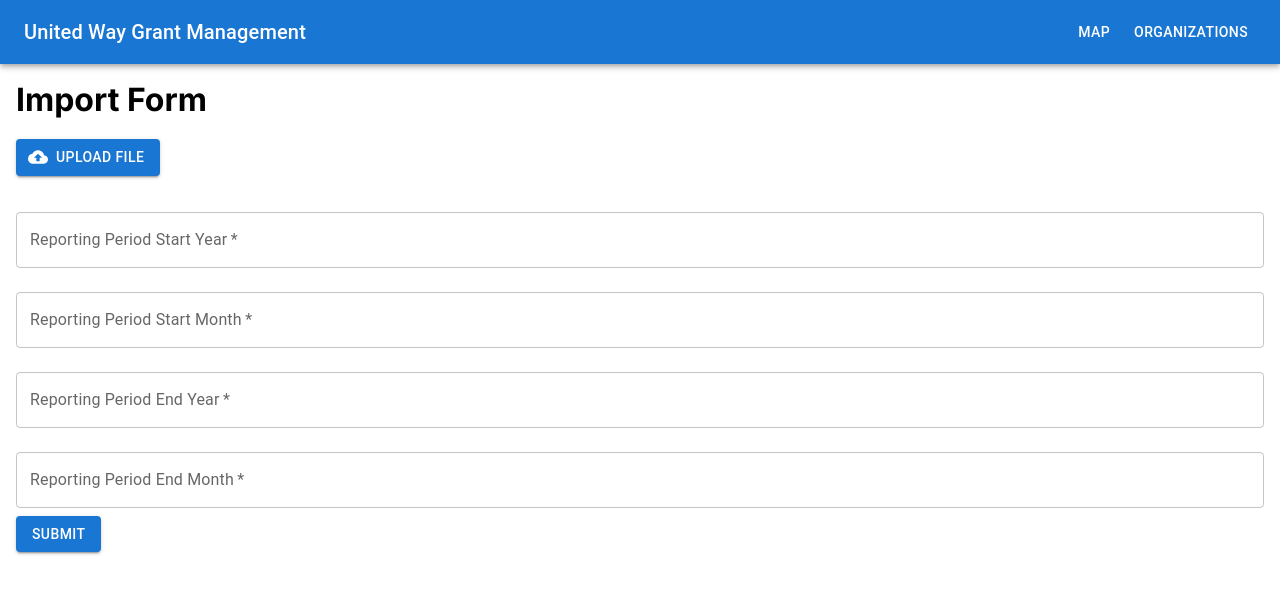
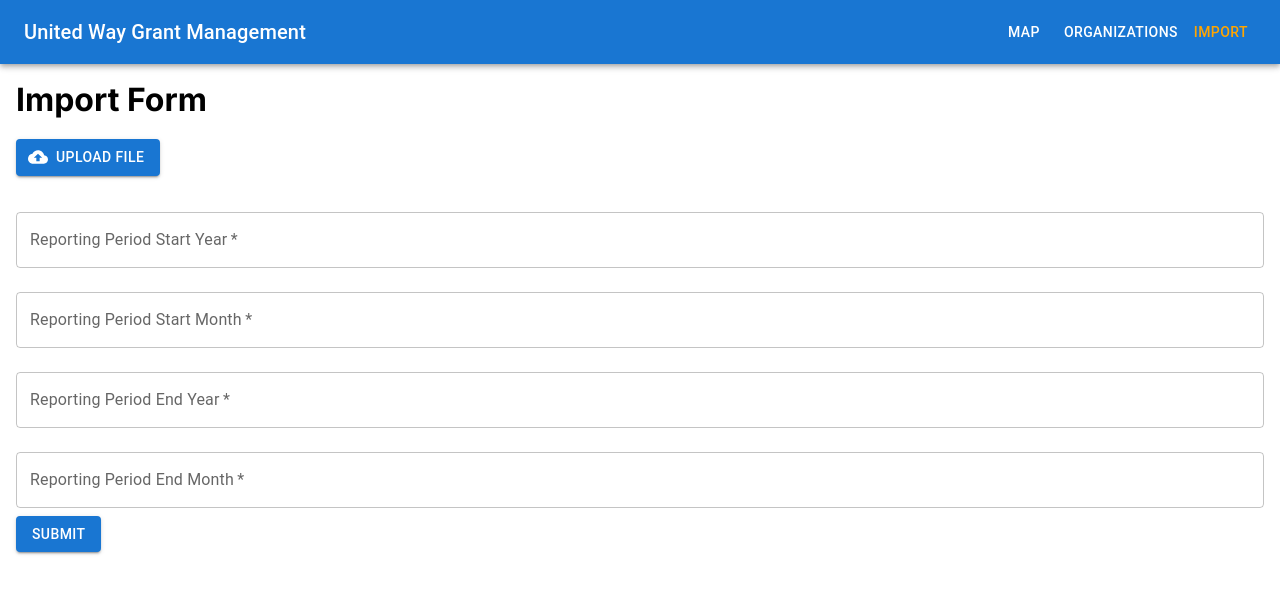
Before and after one commit to hack4impact-utk/uw-grant-management, a Next.js app: page /import in a window 1280 px wide. Shown: the top 594 px of the page. Built offline with nearby package versions, Linux system fonts and the light colour scheme; no server answers.

Commit message:
add import link to navbar

```diff
--- a/src/components/Navbar/index.tsx
+++ b/src/components/Navbar/index.tsx
@@ -50,6 +50,9 @@
         <Link href="/organizations" passHref>
           <Button sx={buttonColor('/organizations')}>Organizations</Button>
         </Link>
+        <Link href="/import" passHref>
+          <Button sx={buttonColor('/import')}>Import</Button>
+        </Link>
       </Toolbar>
     </AppBar>
   );
```
